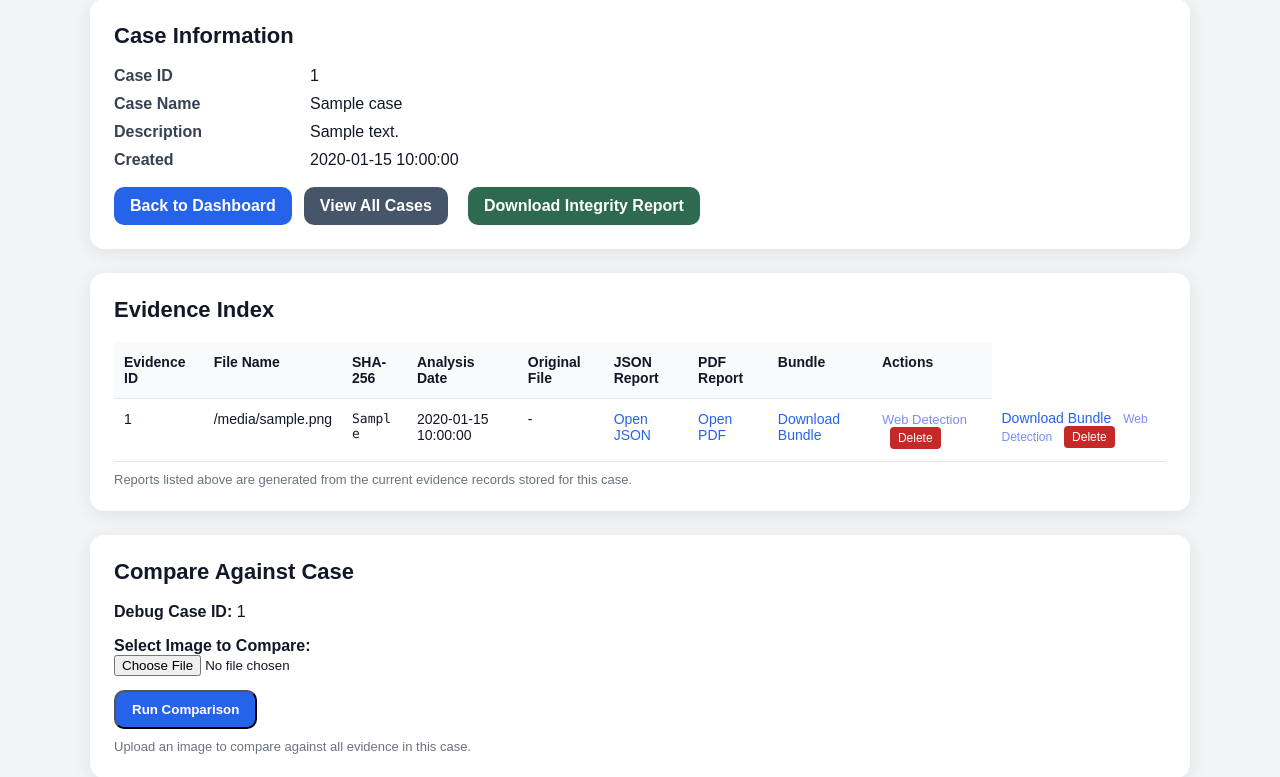
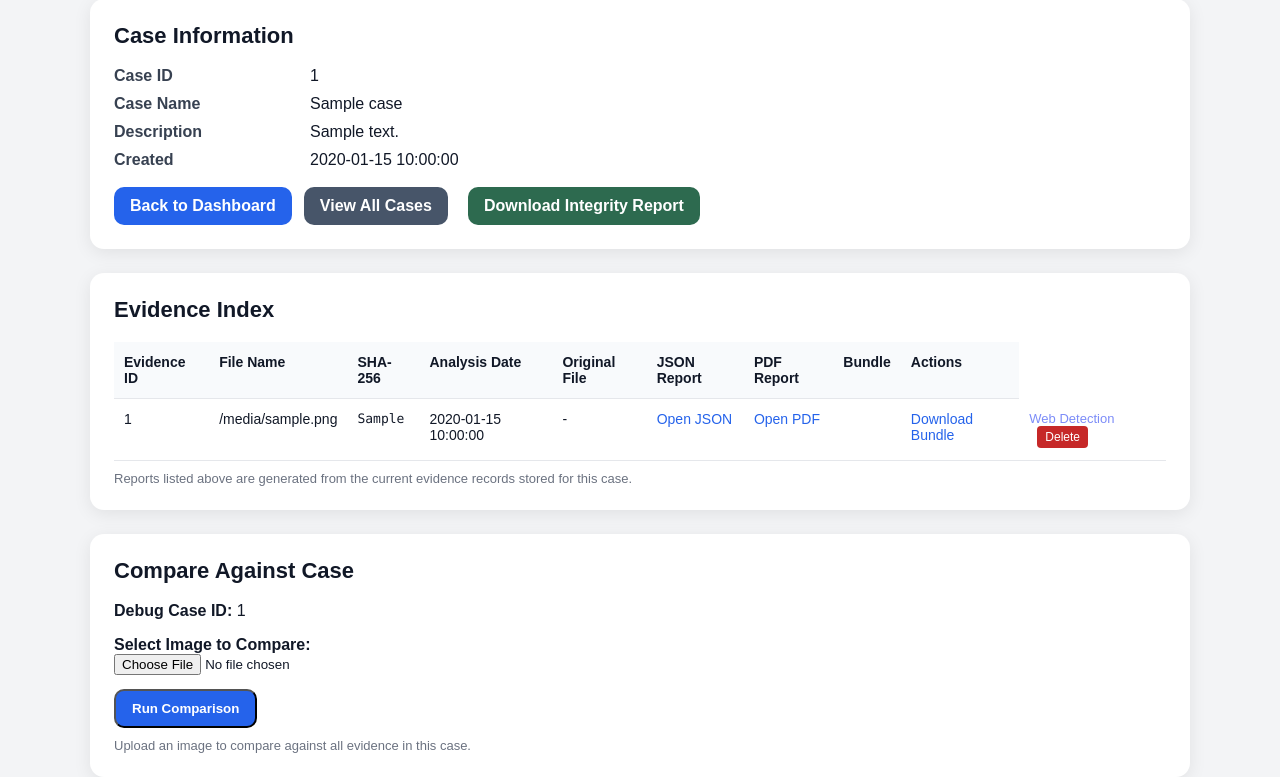
Before and after one commit to Kcaldwell99/evidenceanalyzer, a FastAPI app: template app/templates/case_detail.html in a window 1280 px wide. Shown: the part 178-955 px from the top of the page. Run offline with FastAPI, Linux system fonts and the light colour scheme; the template is opened without the code that fills it: most values are stand-ins (such as "Sample title", 1, 10 or a date in 2020).

Commit message:
fix duplicate bundle and actions columns

```diff
--- a/app/templates/case_detail.html
+++ b/app/templates/case_detail.html
@@ -265,29 +265,19 @@
                     {% endif %}
                 </td>
     <td>
-    <a href="/download-bundle/{{ case.case_id }}/{{ m.evidence_id }}">Download Bundle</a>
-</td>
-<td>
-    <a href="/web-detection/{{ case.case_id }}/{{ m.evidence_id }}" style="color:#7c8cf8; font-size:13px;">Web Detection</a>
-    <form action="/delete-evidence/{{ case.case_id }}/{{ m.evidence_id }}" method="post" style="display:inline; margin-left:8px;">
-        <button type="submit" style="background:#c62828; color:white; border:none; padding:4px 8px; border-radius:4px; cursor:pointer; font-size:12px;" onclick="return confirm('Delete this evidence item?')">Delete</button>
-    </form>
-</td>
-
-<td>
-    <a href="/download-bundle/{{ case.case_id }}/{{ m.evidence_id }}">
-        Download Bundle
-    </a>
-    <a href="/web-detection/{{ case.case_id }}/{{ m.evidence_id }}" style="margin-left:8px; font-size:12px; color:#7c8cf8;">Web Detection</a>
-    <form action="/delete-evidence/{{ case.case_id }}/{{ m.evidence_id }}" method="post" style="display:inline; margin-left:8px;">
-        <button type="submit" style="background:#c62828; color:white; border:none; padding:4px 8px; border-radius:4px; cursor:pointer; font-size:12px;" onclick="return confirm('Delete this evidence item?')">Delete</button>
-    </form>
 
 </td>
 </a>
+    <td>
+                    <a href="/download-bundle/{{ case.case_id }}/{{ m.evidence_id }}">Download Bundle</a>
+                </td>
+                <td>
+                    <a href="/web-detection/{{ case.case_id }}/{{ m.evidence_id }}" style="color:#7c8cf8; font-size:13px;">Web Detection</a>
+                    <form action="/delete-evidence/{{ case.case_id }}/{{ m.evidence_id }}" method="post" style="display:inline; margin-left:8px;">
+                        <button type="submit" style="background:#c62828; color:white; border:none; padding:4px 8px; border-radius:4px; cursor:pointer; font-size:12px;" onclick="return confirm('Delete this evidence item?')">Delete</button>
+                    </form>
+                </td>
 
-                </td>
-            </tr>
             {% endfor %}
         </tbody>
     </table>
```
